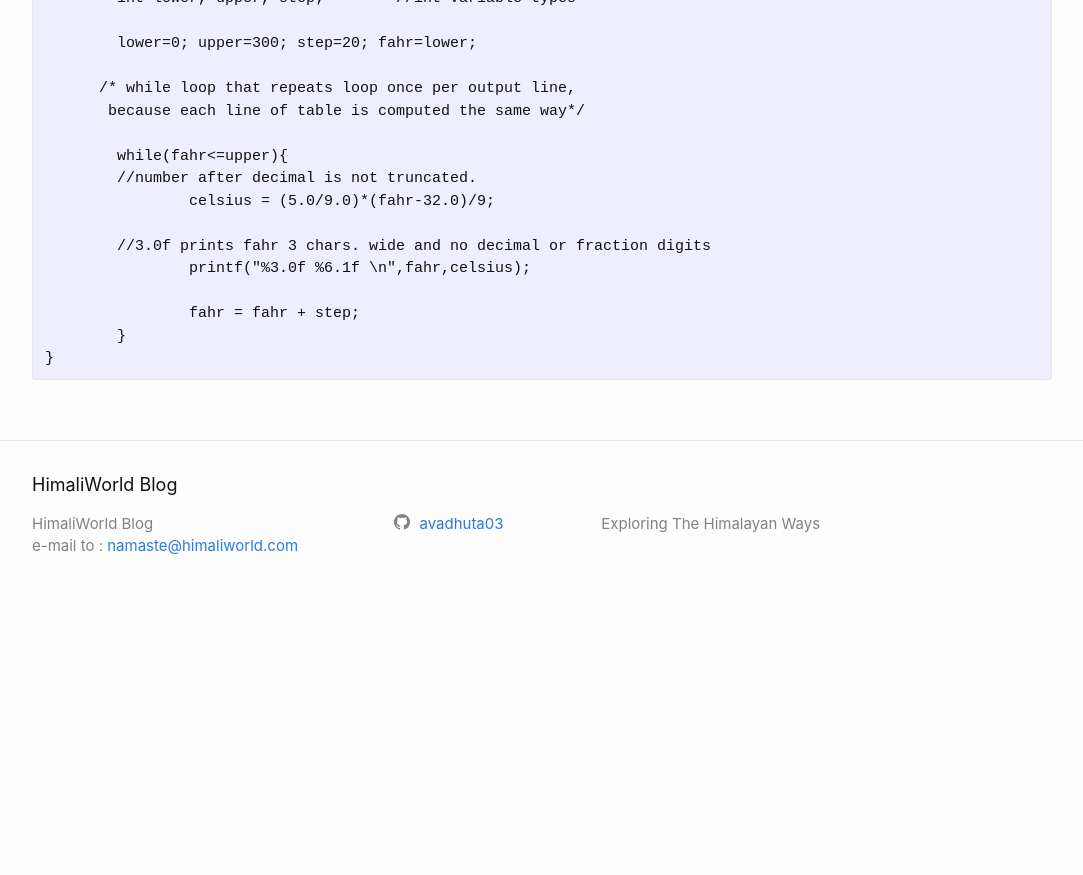
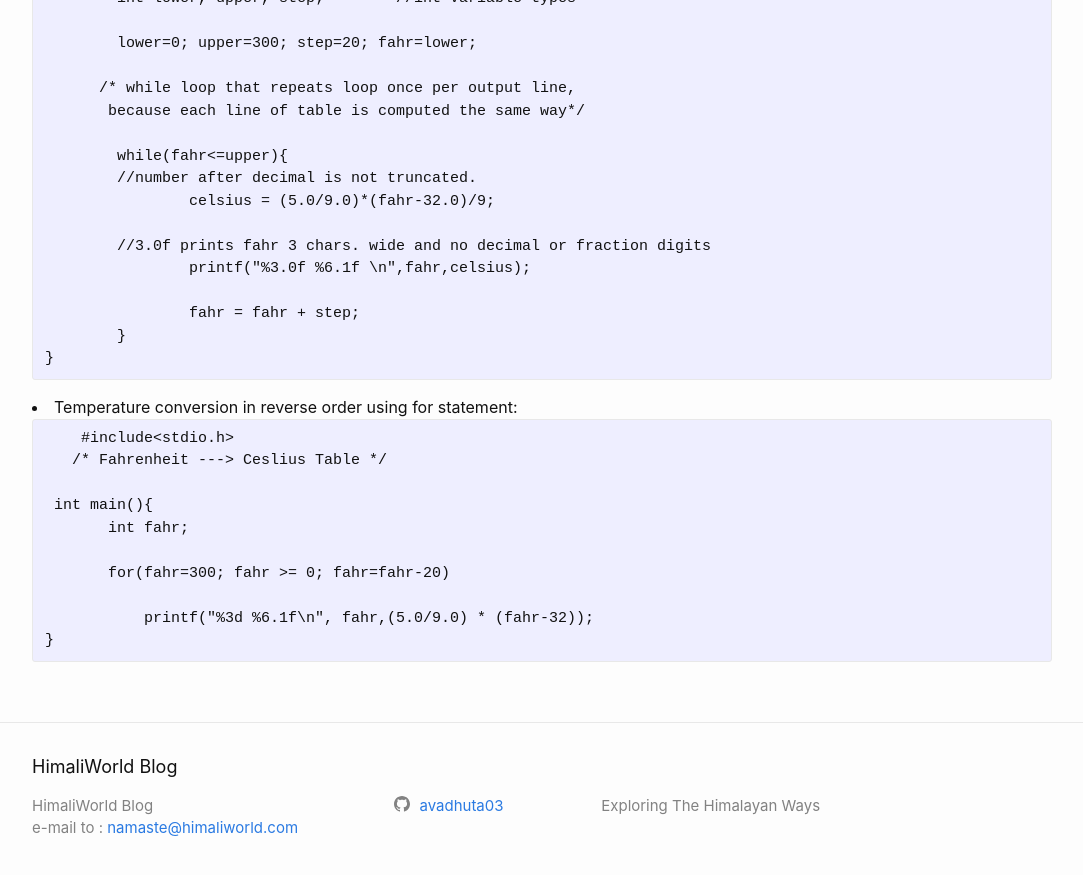
Before and after one commit to Avadhuta03/avadhuta03.github.io, a Jekyll site: the page built from _posts/2018-11-16-Learning-C-Basics.md, in a window 1280 px wide and 900 px high, scrolled down 1308 px. Shown: the top 875 px of the window, without its empty margins (98-1181 px from the left). Built offline with Jekyll 4.4.1, drawn with Linux system fonts in a browser that asks for light colours; before the commit the page ends 1926 px from its top, so only the background shows below that.

Commit message:
update post

```diff
--- a/_posts/2018-11-16-Learning-C-Basics.md
+++ b/_posts/2018-11-16-Learning-C-Basics.md
@@ -66,3 +66,16 @@ int main(){
 	}
 }
 </pre>
+<li> Temperature conversion in reverse order  using for statement:</li>
+<pre>
+    #include&lt;stdio.h>
+   /* Fahrenheit ---> Ceslius Table */
+
+ int main(){
+       int fahr;
+
+       for(fahr=300; fahr >= 0; fahr=fahr-20)
+
+           printf("%3d %6.1f\n", fahr,(5.0/9.0) * (fahr-32));
+}
+</pre>
```
